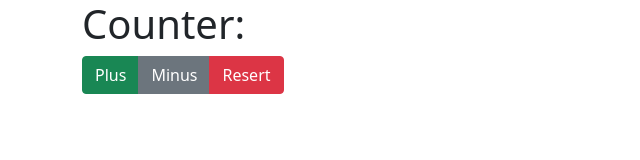
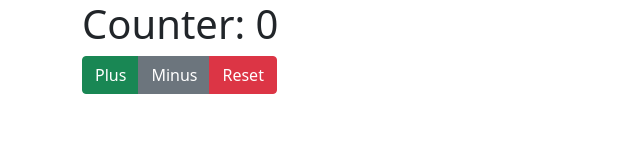
Before and after one commit to Doston1002/myapp, a React (Create React App) app: page / in a window 1280 px wide. Shown: the top 160 px of the page, without its empty margins (0-640 px from the left). Built offline with nearby package versions, Linux system fonts and the light colour scheme.

Commit message:
error updating

```diff
--- a/src/App.js
+++ b/src/App.js
@@ -1,13 +1,12 @@
-import { useSelector} from 'react-redux';
+import { useSelector } from 'react-redux';
 import Counter from './container/Counter';
 
 const App = () => {
-  const state = useSelector((state) => state.count); // Accessing `count` state
+  const count = useSelector((state) => state.count.count); // Corrected state access
 
   return (
     <div className='container'>
-      <h1>Counter: {state}</h1>
-
+      <h1>Counter: {count}</h1>
       <Counter />
     </div>
   );
--- a/src/container/Counter.jsx
+++ b/src/container/Counter.jsx
@@ -1,21 +1,16 @@
-import React from 'react'
-import { useDispatch } from 'react-redux'
-import { plusCounter, minusCounter, resertCounter } from '../reducers/countSlice'
+import React from 'react';
+import { useDispatch } from 'react-redux';
+import { plusCounter, minusCounter, resetCounter } from '../reducers/countSlice'; // Updated action import
+
 const Counter = () => {
-    const dispatch = useDispatch()
+  const dispatch = useDispatch();
   return (
     <div className='btn-group'>
-<button className='btn btn-success' onClick={()=> dispatch(plusCounter())}>
-    Plus
-</button>
-<button className='btn btn-secondary' onClick={()=> dispatch(minusCounter())}>
-    Minus
-</button>
-<button className='btn btn-danger' onClick={()=> dispatch(resertCounter())}>
-   Resert
-</button>
+      <button className='btn btn-success' onClick={() => dispatch(plusCounter())}>Plus</button>
+      <button className='btn btn-secondary' onClick={() => dispatch(minusCounter())}>Minus</button>
+      <button className='btn btn-danger' onClick={() => dispatch(resetCounter())}>Reset</button> {/* Updated button label */}
     </div>
-  )
-}
+  );
+};
 
-export default Counter
+export default Counter;
--- a/src/reducers/countSlice.js
+++ b/src/reducers/countSlice.js
@@ -10,11 +10,11 @@ export const countSlice = createSlice({
     minusCounter: (state) => {
       state.count -= 1;
     },
-    resertCounter: (state) => {
+    resetCounter: (state) => { // Corrected spelling here
       state.count = 0;
     },
   },
 });
 
-export const { plusCounter, minusCounter, resertCounter } = countSlice.actions;
+export const { plusCounter, minusCounter, resetCounter } = countSlice.actions; // Update export here
 export default countSlice.reducer;
--- a/src/store/index.js
+++ b/src/store/index.js
@@ -1,3 +1,9 @@
 import { configureStore } from "@reduxjs/toolkit";
-import countReducer from '../reducers/countSlice'
-export default configureStore({reducer:{reducer:countReducer, devTools:process.env.NODE_ENV!== 'production'}})
+import countReducer from '../reducers/countSlice';
+
+export default configureStore({
+  reducer: {
+    count: countReducer, // Change `reducer` to `count`
+  },
+  devTools: process.env.NODE_ENV !== 'production',
+});
```
